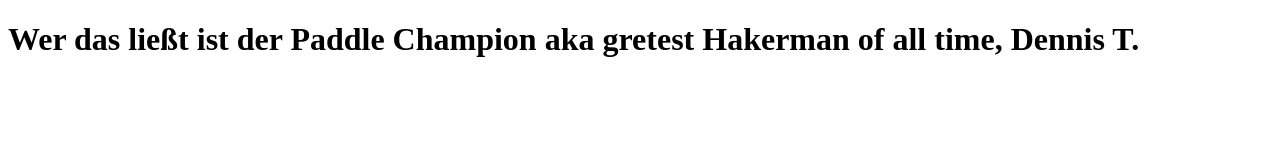
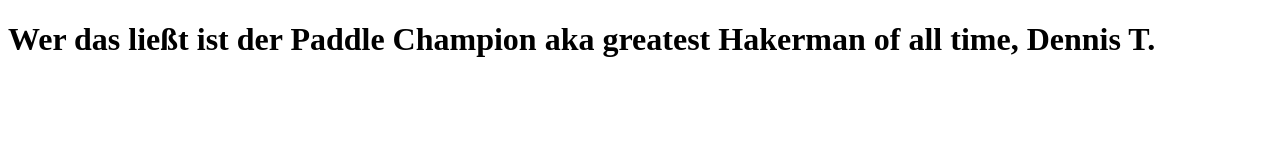
Before and after one commit to StefanQuar/First-Try, a plain HTML site: page index.html in a window 1280 px wide. Drawn offline with Linux system fonts and the light colour scheme.

Commit message:
Update index.html

```diff
--- a/index.html
+++ b/index.html
@@ -4,6 +4,6 @@
     <title>Meine Quiz-Seite</title>
 </head>
 <body>
-    <h1>Wer das ließt ist der Paddle Champion aka gretest Hakerman of all time, Dennis T.</h1>
+    <h1>Wer das ließt ist der Paddle Champion aka greatest Hakerman of all time, Dennis T.</h1>
 </body>
 </html>
```
